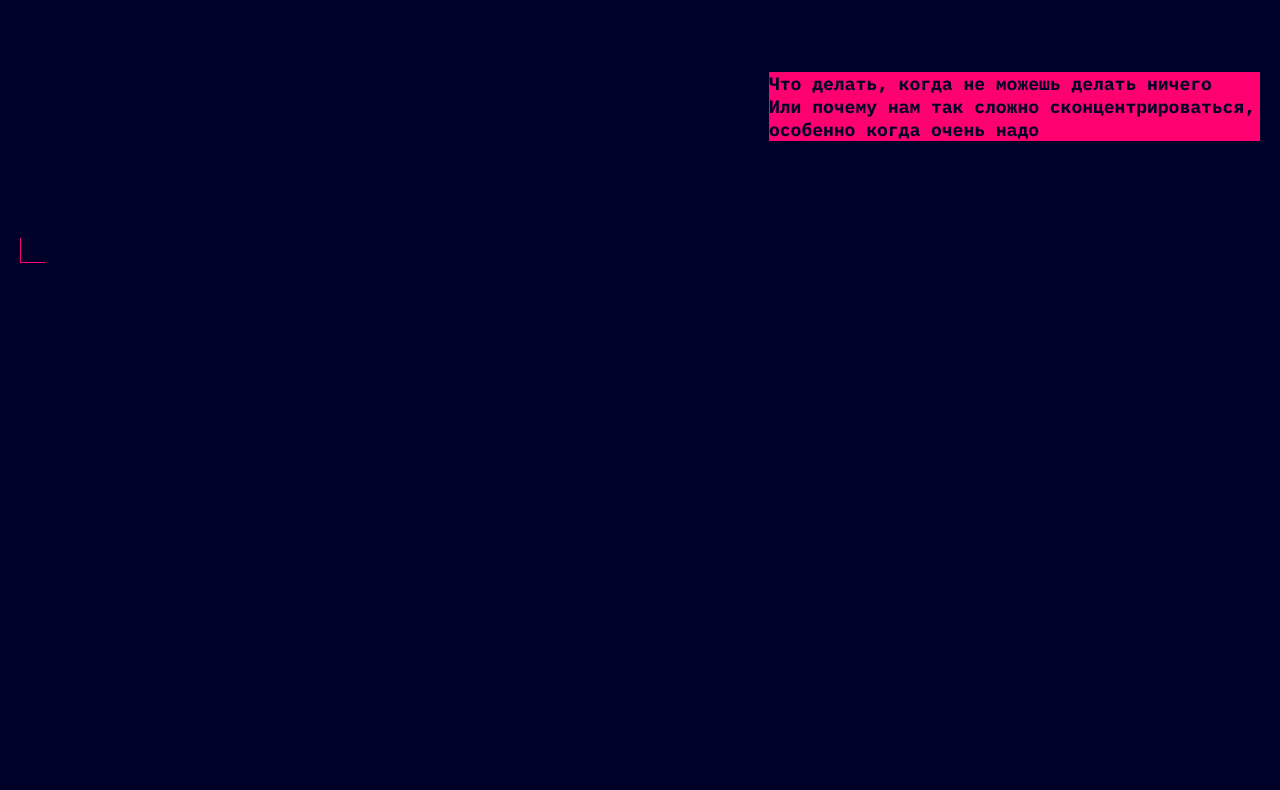
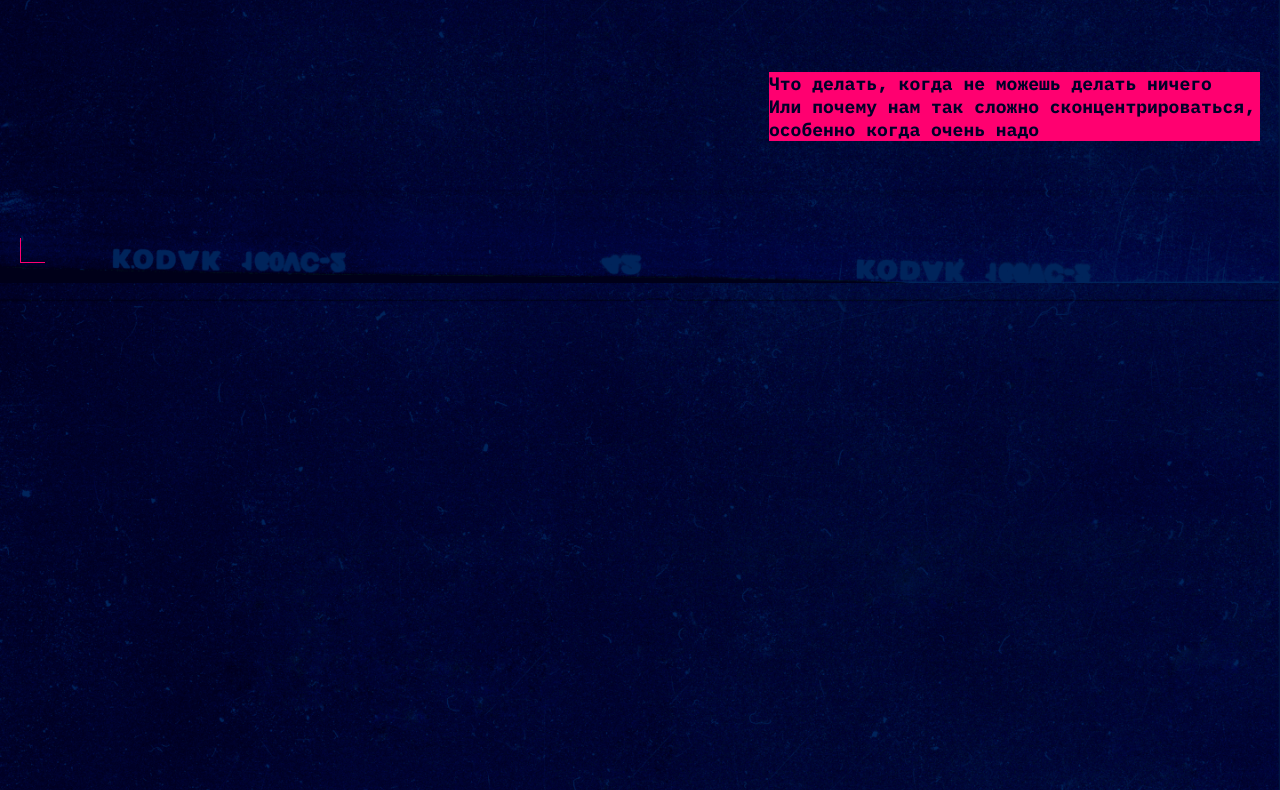
Before and after one commit to niurkin/slozhno-sosredotochitsya, a website: page index.html in a window 1280 px wide. Shown: the part 517-1307 px from the top of the page. Drawn offline with Linux system fonts and the light colour scheme.

Commit message:
Добавлено фоновое изображение

```diff
--- a/styles/style.css
+++ b/styles/style.css
@@ -7,6 +7,11 @@
   font-family: var(--main-font), sans-serif;
   font-size: var(--normal-font-size);
   background-color: var(--background-color);
+  background-image: var(--background-image);
+  background-position: center;
+  background-repeat: no-repeat;
+  background-size: cover;
+  background-attachment: fixed;
 }
 
 .header {
--- a/styles/variables.css
+++ b/styles/variables.css
@@ -14,6 +14,7 @@
   --page-title-color: #DB00FF;
   --secondary-color: #FF0070;
   --menu-hover-color: #FF007066;
+  --background-image: url('../images/cover-image-dark.png');
 
   /* Цвета состояний */
 
```
